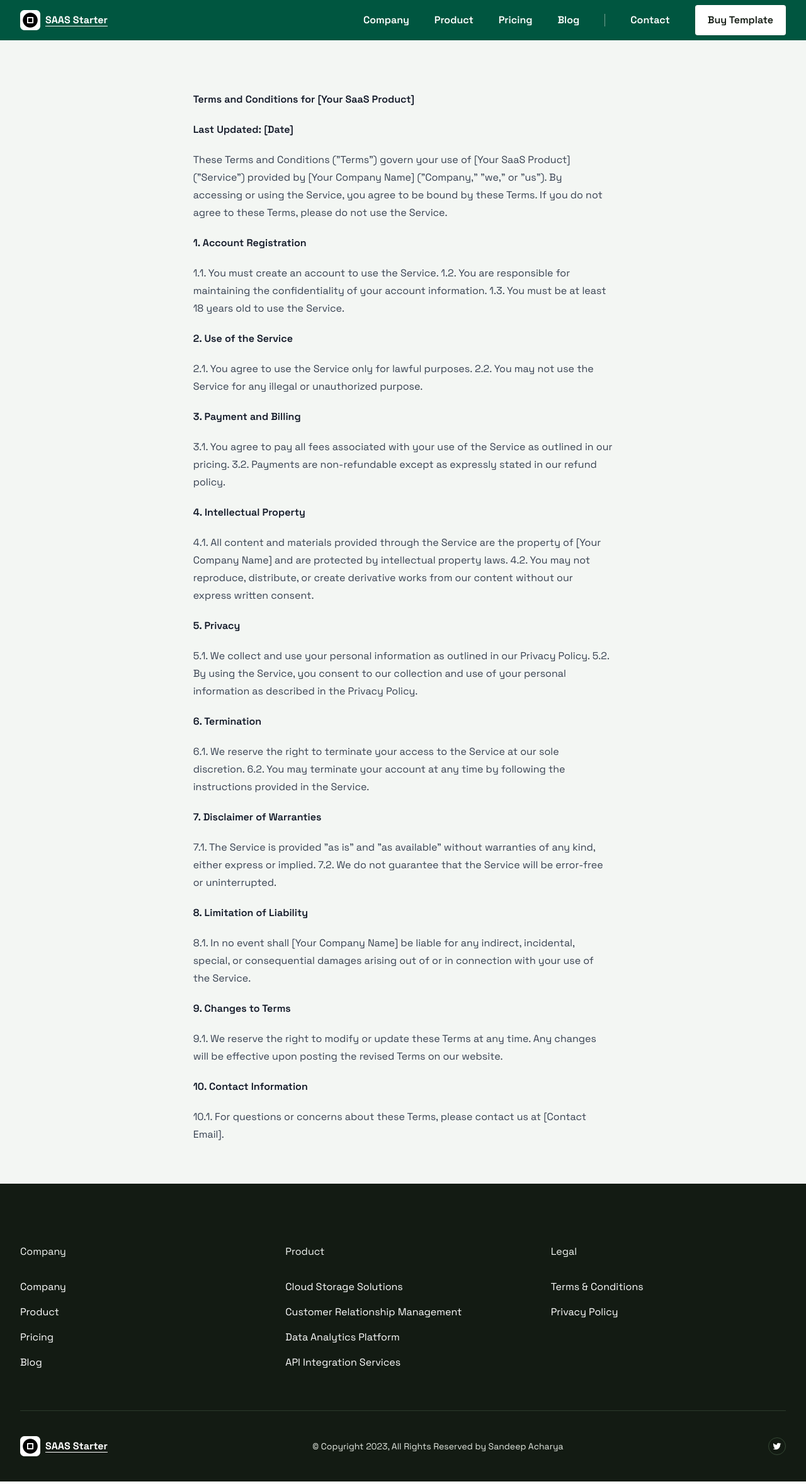
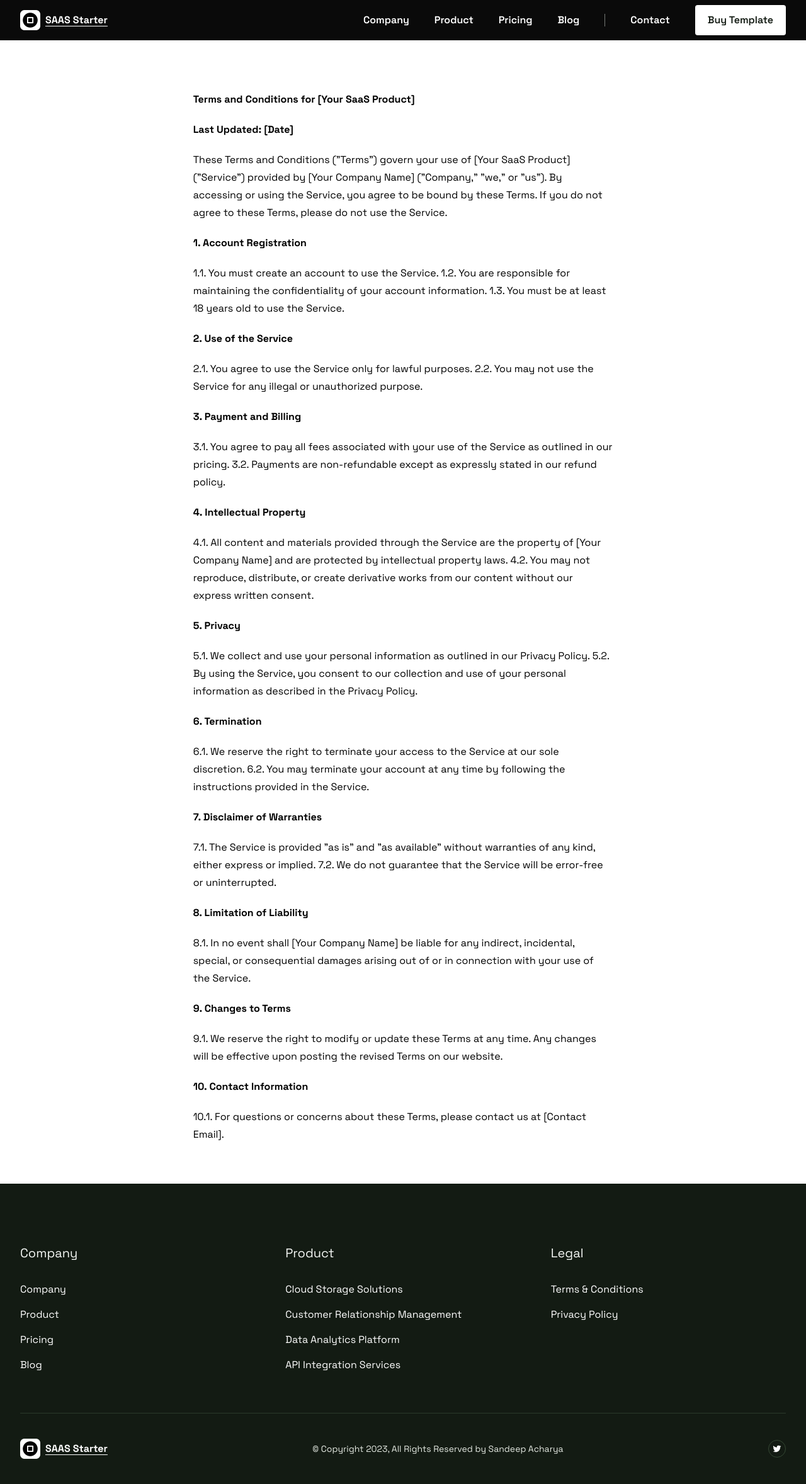
Before and after one commit to Prathamesh-Dukare/dukes-saas-boileplate, a Next.js app: page /terms in a window 1280 px wide. Shown: the whole page at 63% size. Built offline with nearby package versions, Linux system fonts and the light colour scheme.

Commit message:
auto commit

```diff
--- a/src/app/privacy/page.js
+++ b/src/app/privacy/page.js
@@ -9,7 +9,7 @@ const privacy = `
 export default function Privacy() {
   return (
     <>
-      <Nav />
+      <Nav theme='dark' navHeaderClassName='bg-gray-50 text-gray-950' />
       <ProsePreview content={privacy} />
       <Footer />
     </>
--- a/src/app/terms/page.js
+++ b/src/app/terms/page.js
@@ -17,7 +17,7 @@ const terms = `
 export default function Terms() {
   return (
     <>
-      <Nav />
+      <Nav navHeaderClassName='bg-neutral-950 text-white' />
       <ProsePreview content={terms} />
       <Footer />
     </>
--- a/src/components/Footer.js
+++ b/src/components/Footer.js
@@ -9,7 +9,7 @@ export default function Footer() {
       <div className='px-4 mx-auto sm:px-6 lg:px-8 max-w-7xl'>
         <div className='grid grid-cols-1 gap-x-5 gap-y-12 md:grid-cols-3 md:gap-x-12'>
           <div>
-            <p className='text-base text-gray-50'>Company</p>
+            <p className='text-xl text-gray-50'>Company</p>
 
             <ul className='mt-8 space-y-4'>
               <li>
@@ -52,7 +52,7 @@ export default function Footer() {
           </div>
 
           <div>
-            <p className='text-base text-gray-50'>Product</p>
+            <p className='text-xl text-gray-50'>Product</p>
             <ul className='mt-8 space-y-4'>
               {services.map((service) => (
                 <li key={service.id}>
@@ -69,7 +69,7 @@ export default function Footer() {
           </div>
 
           <div>
-            <p className='text-base text-gray-50'>Legal</p>
+            <p className='text-xl text-gray-50'>Legal</p>
 
             <ul className='mt-8 space-y-4'>
               <li>
--- a/src/components/prose-preview.js
+++ b/src/components/prose-preview.js
@@ -1,9 +1,9 @@
 export default function ProsePreview({ content }) {
   return (
-    <div className='pt-6 bg-gray-50 flex flex-col items-center pb-8 mx-auto xl:pt-20 sm:pb-8 lg:pb-12 xl:pb-16 2xl:pb-20 px-4'>
+    <div className='pt-6 bg-white flex flex-col items-center pb-8 mx-auto xl:pt-20 sm:pb-8 lg:pb-12 xl:pb-16 2xl:pb-20 px-4'>
       <div className='max-w-prose mx-auto'>
         <div
-          className='w-full prose prose-gray'
+          className='w-full prose-sm sm:prose-base prose-gray'
           dangerouslySetInnerHTML={{
             __html: content,
           }}
```
